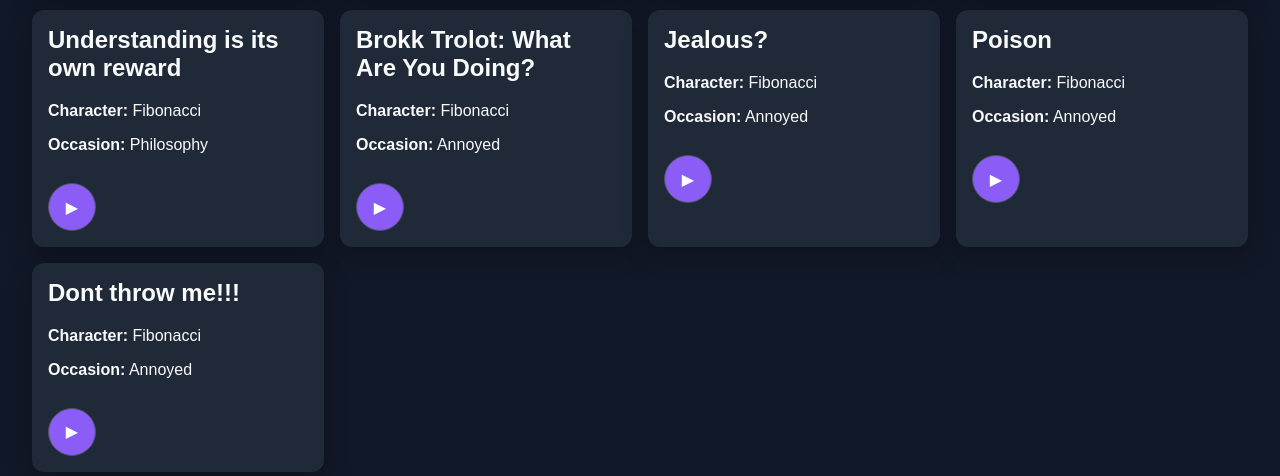
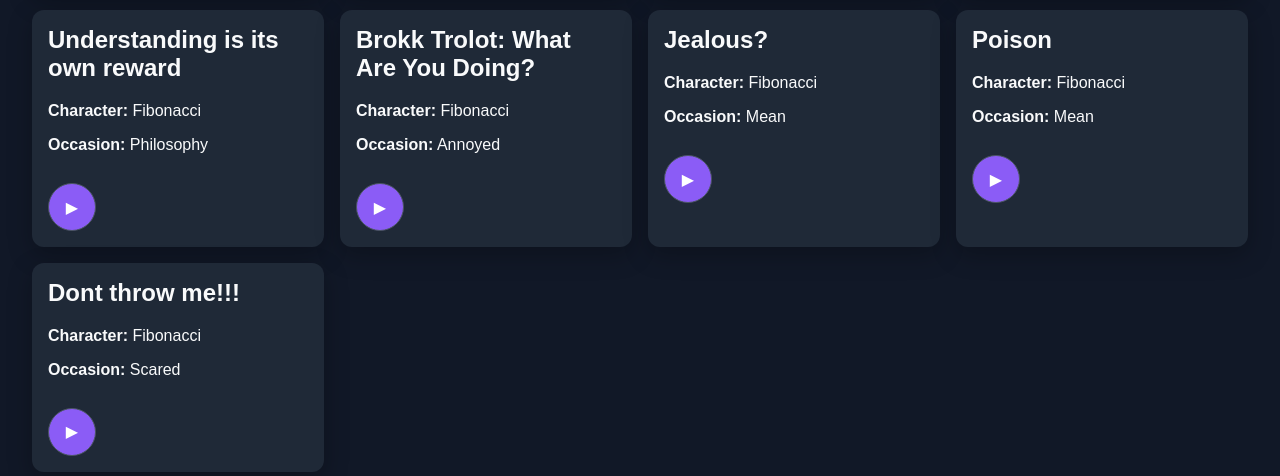
Before and after one commit to MisterE87/DnDSounds, a PHP site: page /index.php in a window 1280 px wide. Shown: the part 845-1321 px from the top of the page. Run offline with PHP 8.4, Linux system fonts and the light colour scheme; the visitor is signed in with stand-in values (Sample User, id 1); data that the repository does not hold is empty.

Commit message:
Adjusted categories

```diff
--- a/data/sounds.php
+++ b/data/sounds.php
@@ -88,19 +88,19 @@ return [
     [
         'title' => 'Jealous?',
         'character' => 'Fibonacci',
-        'occasion' => 'Annoyed',
+        'occasion' => 'Mean',
         'file' => 'assets/sounds/Jealous.mp3',
     ],
     [
         'title' => 'Poison',
         'character' => 'Fibonacci',
-        'occasion' => 'Annoyed',
+        'occasion' => 'Mean',
         'file' => 'assets/sounds/Poison.mp3',
     ],
     [
         'title' => 'Dont throw me!!!',
         'character' => 'Fibonacci',
-        'occasion' => 'Annoyed',
+        'occasion' => 'Scared',
         'file' => 'assets/sounds/Noooodontthrowme.mp3',
     ],
 ];
```
